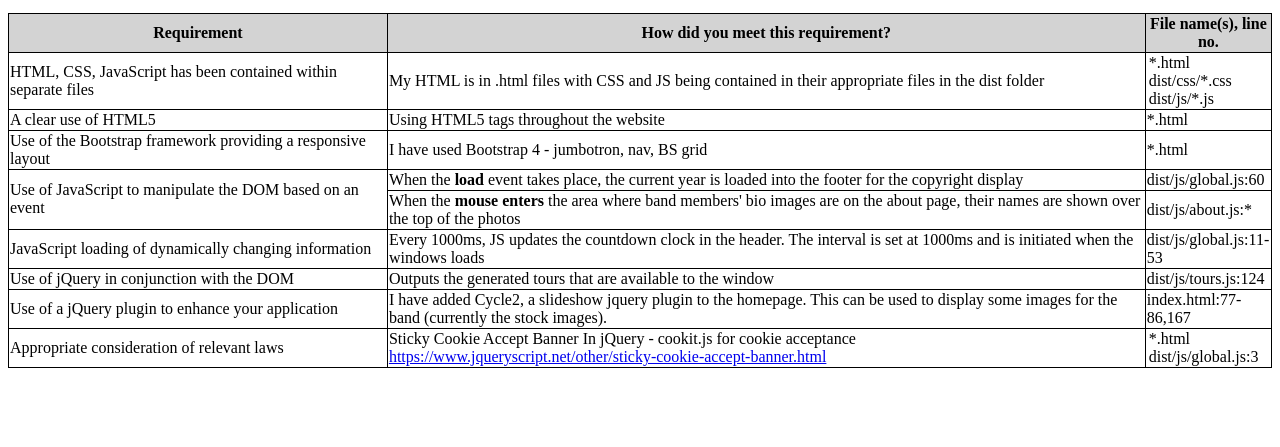
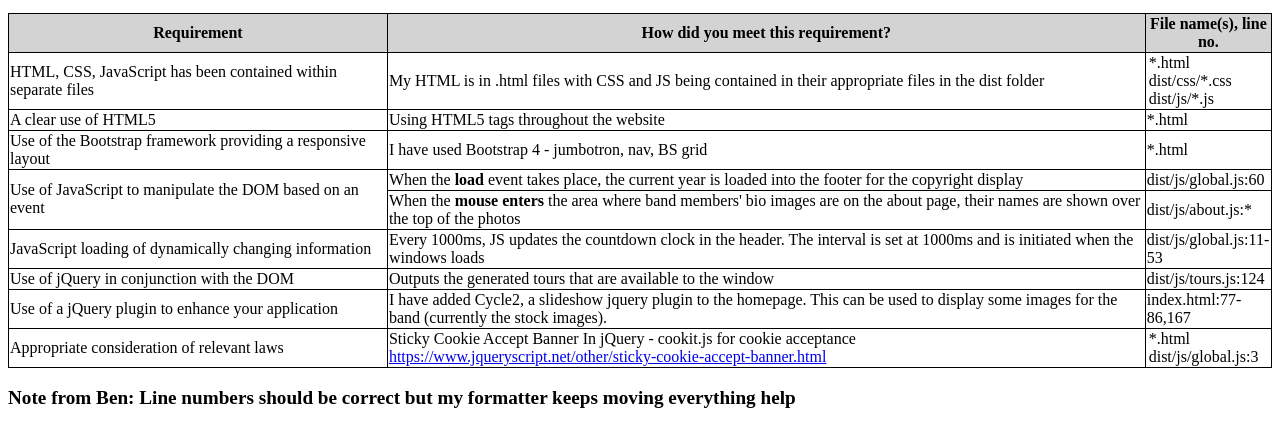
Before and after one commit to benfleuty/cmp204u1, a plain HTML site: page req.html in a window 1280 px wide. Shown: the part 101-548 px from the top of the page. Drawn offline with Linux system fonts and the light colour scheme.

Commit message:
added line number note

```diff
--- a/req.html
+++ b/req.html
@@ -102,5 +102,15 @@
         </td>
       </tr>
     </table>
+    <style>
+      .note {
+        font-weight: bold;
+        font-size: 1.2rem;
+      }
+    </style>
+    <p class="note">
+      Note from Ben: Line numbers should be correct but my formatter keeps
+      moving everything help
+    </p>
   </body>
 </html>
```
